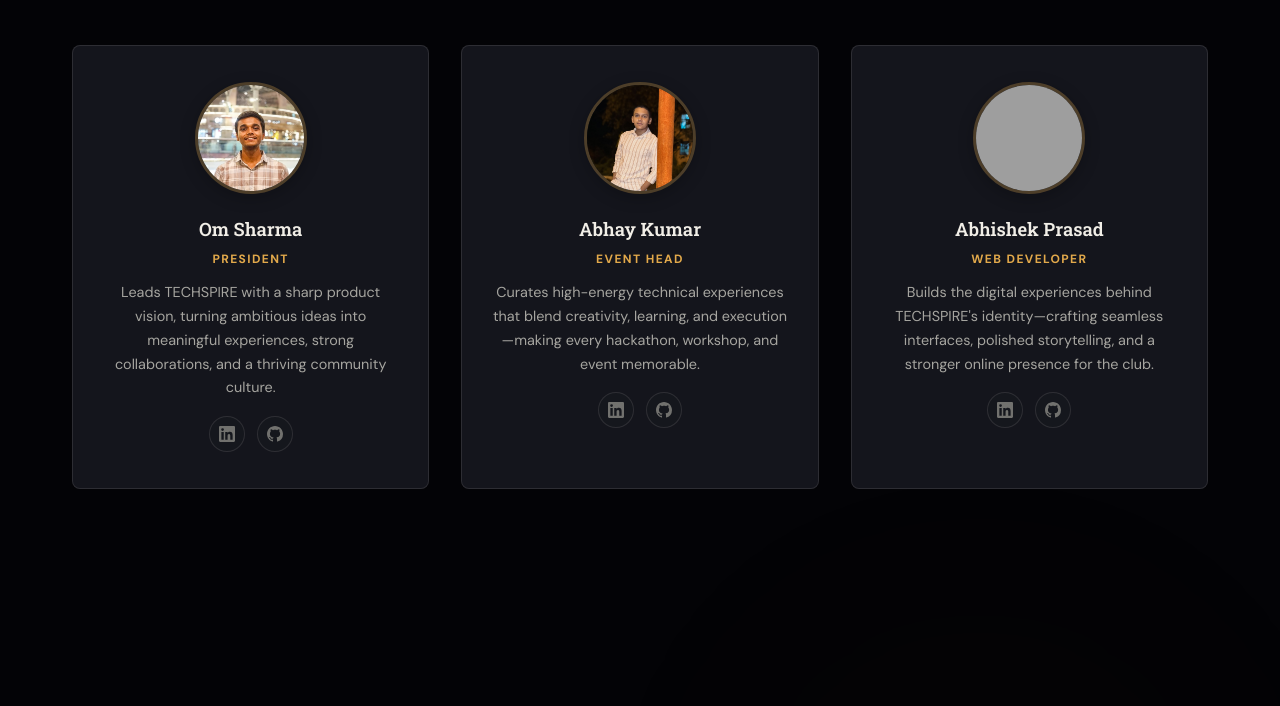
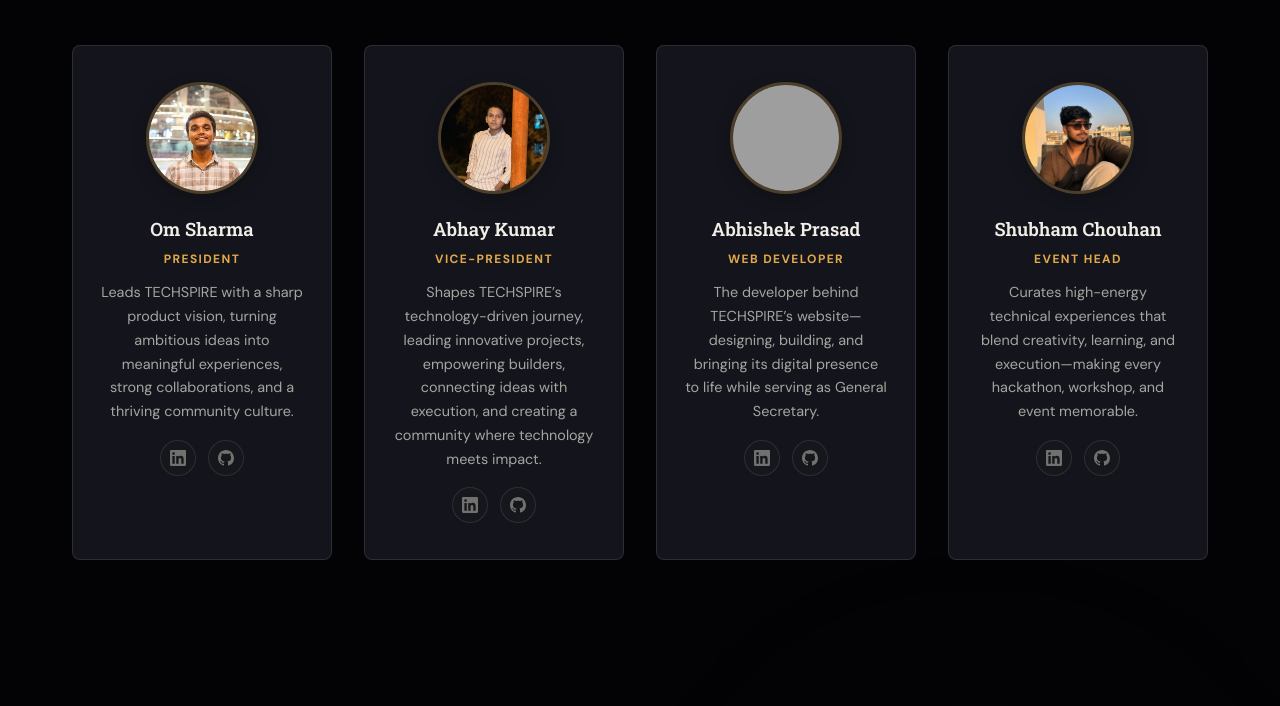
Before and after one commit to Abhishekprasad963/Techspire_Club, a plain HTML site: page Techspire_Club-main/team.html in a window 1280 px wide. Shown: the part 1158-1864 px from the top of the page. Drawn offline with Linux system fonts and the light colour scheme; grey boxes are pictures that could not be loaded; animation ran at ten frames a second.

Commit message:
added positions of shubham and myself

```diff
--- a/Techspire_Club-main/team.html
+++ b/Techspire_Club-main/team.html
@@ -155,11 +155,11 @@
               class="team-photo"
             />
             <h3 class="team-name">Abhay Kumar</h3>
-            <span class="team-role">Event Head</span>
+            <span class="team-role">Vice-President</span>
             <p class="team-bio">
-              Curates high-energy technical experiences that blend creativity,
-              learning, and execution—making every hackathon, workshop, and
-              event memorable.
+              Shapes TECHSPIRE’s technology-driven journey, leading innovative
+              projects, empowering builders, connecting ideas with execution,
+              and creating a community where technology meets impact.
             </p>
             <div class="team-socials">
               <a
@@ -199,9 +199,9 @@
             <h3 class="team-name">Abhishek Prasad</h3>
             <span class="team-role">Web Developer</span>
             <p class="team-bio">
-              Builds the digital experiences behind TECHSPIRE's
-              identity—crafting seamless interfaces, polished storytelling, and
-              a stronger online presence for the club.
+              The developer behind TECHSPIRE’s website—designing, building, and
+              bringing its digital presence to life while serving as General
+              Secretary.
             </p>
             <div class="team-socials">
               <a
@@ -230,6 +230,50 @@
               </a>
             </div>
           </div>
+
+          <!-- added shubham -->
+          <div class="spotlight-card scroll-reveal">
+            <div class="spotlight-overlay"></div>
+            <img
+              src="Assets/leaders/Shubham Chouhan.webp"
+              alt="Shubham Chouhan"
+              class="team-photo"
+            />
+            <h3 class="team-name">Shubham Chouhan</h3>
+            <span class="team-role">Event Head</span>
+            <p class="team-bio">
+              Curates high-energy technical experiences that blend creativity,
+              learning, and execution—making every hackathon, workshop, and
+              event memorable.
+            </p>
+            <div class="team-socials">
+              <a
+                href="https://www.linkedin.com/in/shubham-chouhan-501403296"
+                target="_blank"
+                class="team-social-link"
+                aria-label="LinkedIn"
+              >
+                <svg viewBox="0 0 24 24" fill="currentColor">
+                  <path
+                    d="M20.447 20.452h-3.554v-5.569c0-1.328-.027-3.037-1.852-3.037-1.853 0-2.136 1.445-2.136 2.939v5.667H9.351V9h3.414v1.561h.046c.477-.9 1.637-1.85 3.37-1.85 3.601 0 4.267 2.37 4.267 5.455v6.286zM5.337 7.433a2.062 2.062 0 01-2.063-2.065 2.064 2.064 0 112.063 2.065zm1.782 13.019H3.555V9h3.564v11.452zM22.225 0H1.771C.792 0 0 .774 0 1.729v20.542C0 23.227.792 24 1.771 24h20.451C23.2 24 24 23.227 24 22.271V1.729C24 .774 23.2 0 22.222 0h.003z"
+                  />
+                </svg>
+              </a>
+              <a
+                href="https://github.com/shubham-116"
+                target="_blank"
+                class="team-social-link"
+                aria-label="GitHub"
+              >
+                <svg viewBox="0 0 24 24" fill="currentColor">
+                  <path
+                    d="M12 0C5.37 0 0 5.37 0 12c0 5.31 3.435 9.795 8.205 11.385.6.105.825-.255.825-.57 0-.285-.015-1.23-.015-2.235-3.015.555-3.795-.735-4.035-1.41-.135-.345-.72-1.41-1.23-1.695-.42-.225-1.02-.78-.015-.795.945-.015 1.62.87 1.845 1.23 1.08 1.815 2.805 1.305 3.495.99.105-.78.42-1.305.765-1.605-2.67-.3-5.46-1.335-5.46-5.925 0-1.305.465-2.385 1.23-3.225-.12-.3-.54-1.53.12-3.18 0 0 1.005-.315 3.3 1.23.96-.27 1.98-.405 3-.405s2.04.135 3 .405c2.295-1.56 3.3-1.23 3.3-1.23.66 1.65.24 2.88.12 3.18.765.84 1.23 1.905 1.23 3.225 0 4.605-2.805 5.625-5.475 5.925.435.375.81 1.095.81 2.22 0 1.605-.015 2.895-.015 3.3 0 .315.225.69.825.57A12.02 12.02 0 0024 12c0-6.63-5.37-12-12-12z"
+                  />
+                </svg>
+              </a>
+            </div>
+          </div>
+          <!-- added shubham in team -->
         </div>
       </section>
 
@@ -242,17 +286,6 @@
         </p>
 
         <div class="cards-grid team-grid">
-          <div class="spotlight-card scroll-reveal">
-            <div class="spotlight-overlay"></div>
-            <img
-              src="Assets/IMG-20240521-WA0000 - Shubham Chouhan.jpg"
-              alt="Shubham Chouhan"
-              class="team-photo"
-            />
-            <h3 class="team-name">Shubham Chouhan</h3>
-            <span class="team-role">Member</span>
-          </div>
-
           <div class="spotlight-card scroll-reveal">
             <div class="spotlight-overlay"></div>
             <img
@@ -406,6 +439,16 @@
             <h3 class="team-name">Muskan</h3>
             <span class="team-role">Member</span>
           </div>
+          <div class="spotlight-card scroll-reveal">
+            <div class="spotlight-overlay"></div>
+            <img
+              src="Assets/Priti prasad.jpg"
+              alt="Priti prasad"
+              class="team-photo"
+            />
+            <h3 class="team-name">Priti Prasad</h3>
+            <span class="team-role">Member</span>
+          </div>
 
           <div class="spotlight-card scroll-reveal">
             <div class="spotlight-overlay"></div>
@@ -428,17 +471,6 @@
             <h3 class="team-name">Nischal Pandey</h3>
             <span class="team-role">Member</span>
           </div>
-
-          <div class="spotlight-card scroll-reveal">
-            <div class="spotlight-overlay"></div>
-            <img
-              src="Assets/Priti prasad.jpg"
-              alt="Priti prasad"
-              class="team-photo"
-            />
-            <h3 class="team-name">Priti Prasad</h3>
-            <span class="team-role">Member</span>
-          </div>
         </div>
       </section>
 
@@ -451,7 +483,7 @@
             part of TECHSPIRE.
           </p>
           <a
-            href="join.html"
+            href="join-soon.html"
             class="btn-primary magnetic-btn"
             style="display: inline-block; margin-top: 1rem"
             >Get In Touch</a
```
Also changed, not shown: Techspire_Club-main/Assets/leaders/Shubham Chouhan.webp (added).
